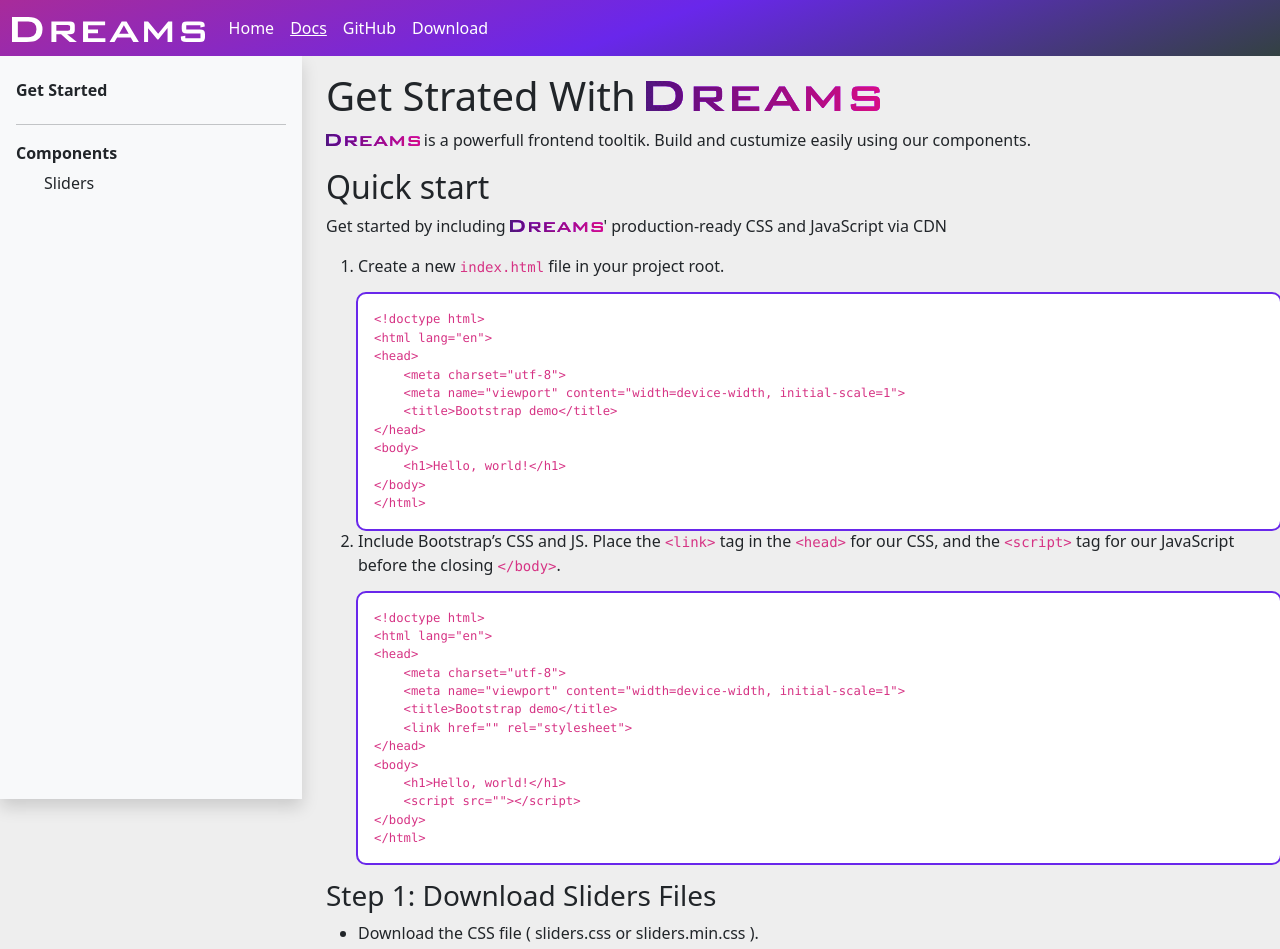
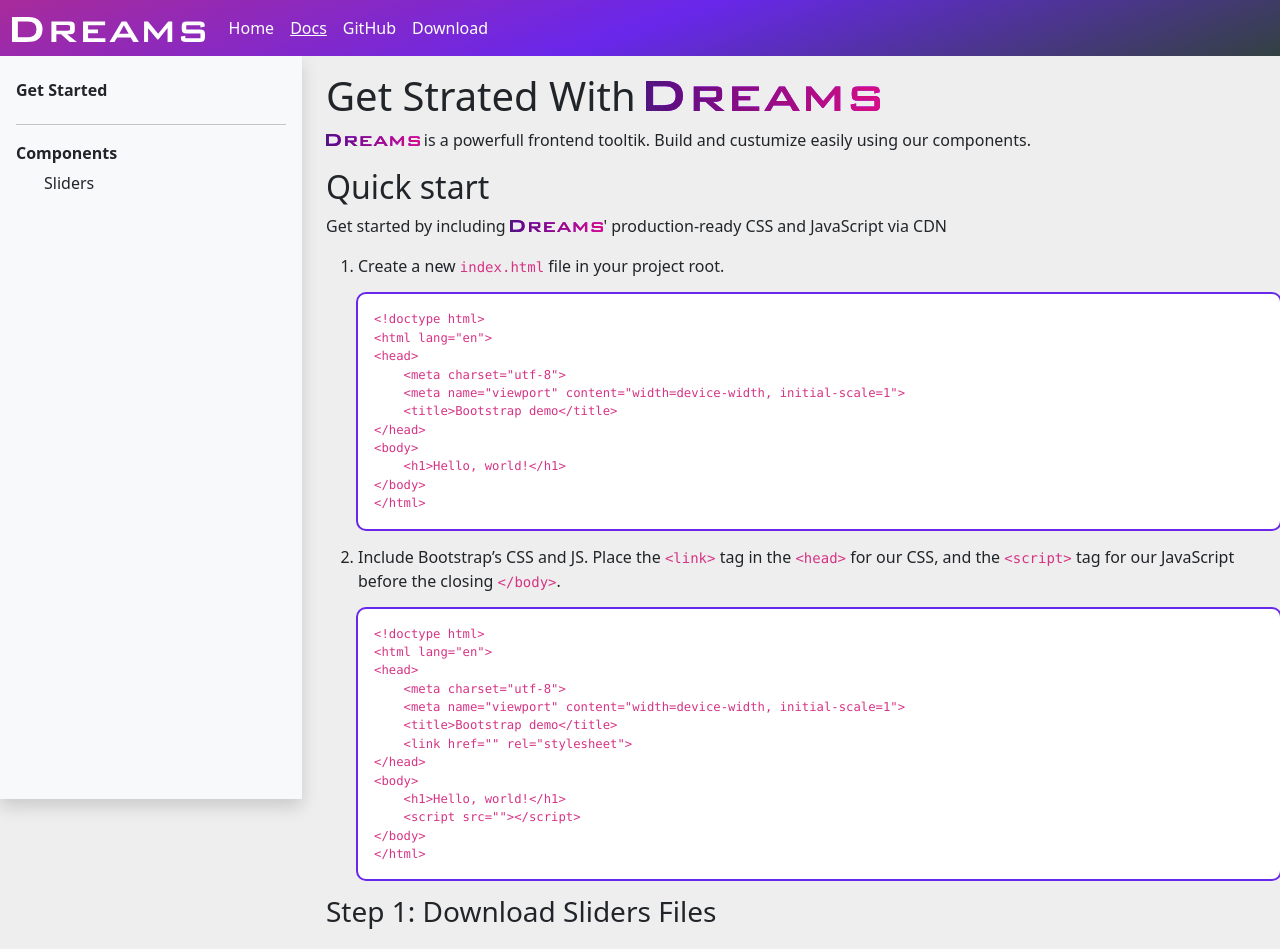
Before and after one commit to MohammedAdel224/dreams, an Angular app: page /docs/get-started in a window 1280 px wide. Shown: the top 949 px of the page. Built offline with nearby package versions, Linux system fonts and the light colour scheme.

Commit message:
add margin between steps

```diff
--- a/src/app/docs/get-started/get-started.component.css
+++ b/src/app/docs/get-started/get-started.component.css
@@ -0,0 +1,3 @@
+li{
+    margin-top: 1rem;
+}
```
